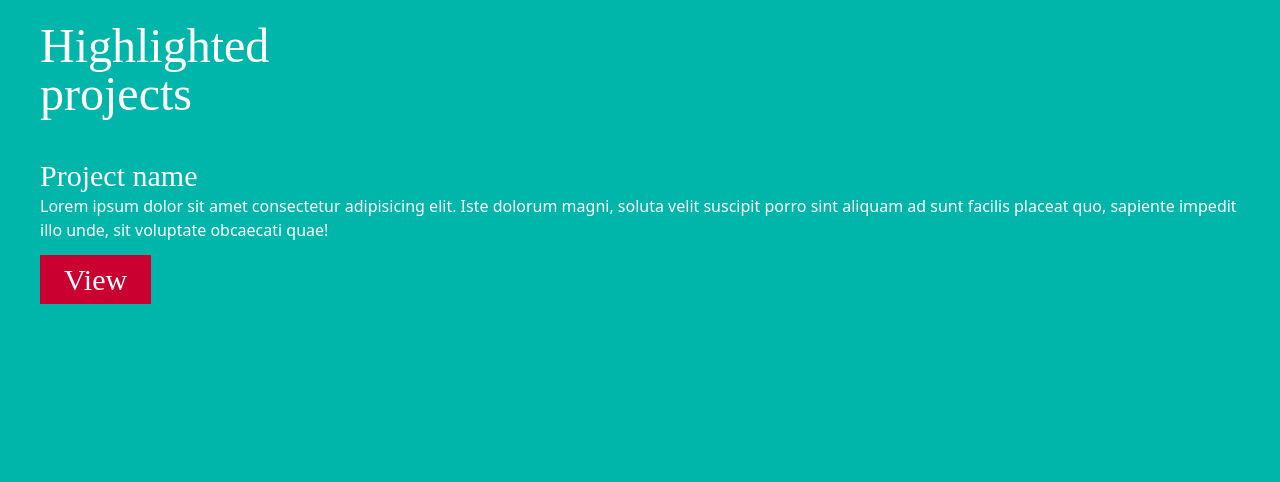
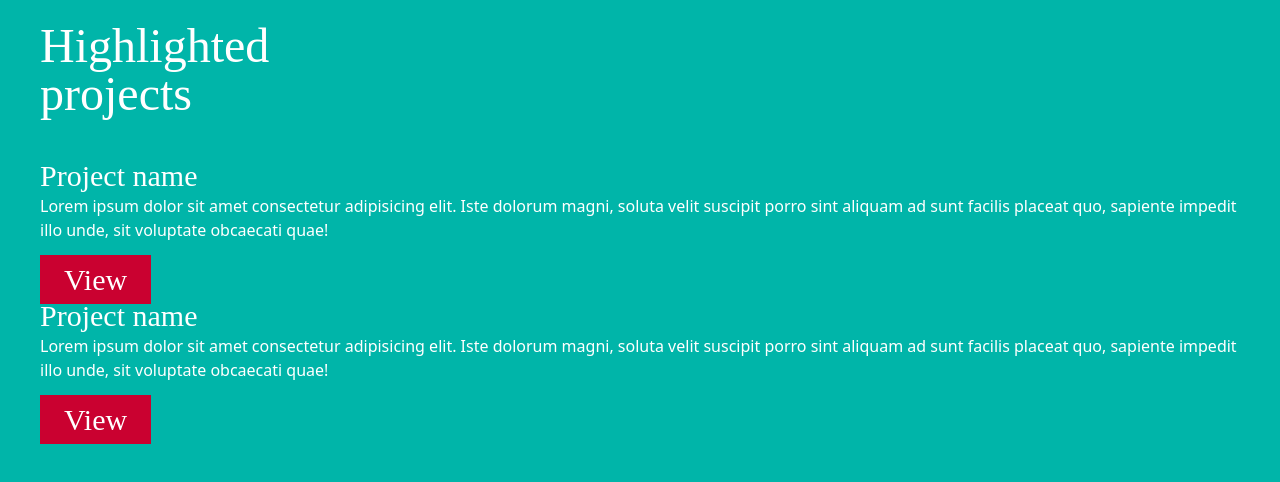
Before and after one commit to lukboy223/Portfolio, a Vue app: page / in a window 1280 px wide. Shown: the part 1510-1992 px from the top of the page. Built offline with nearby package versions, Linux system fonts and the light colour scheme; a web font is replaced by a local one.

Commit message:
test push

```diff
--- a/src/pages/home.vue
+++ b/src/pages/home.vue
@@ -55,6 +55,14 @@
                     quae!</p>
                 <a href="" target="_blank" class="serif text-3xl px-6 py-2 bg-[#CA0130]">View</a>
             </li>
+            <li>
+                <h3 class="text-3xl serif">Project name</h3>
+                <p class="mb-5">Lorem ipsum dolor sit amet consectetur adipisicing elit. Iste dolorum magni, soluta
+                    velit suscipit
+                    porro sint aliquam ad sunt facilis placeat quo, sapiente impedit illo unde, sit voluptate obcaecati
+                    quae!</p>
+                <a href="" target="_blank" class="serif text-3xl px-6 py-2 bg-[#CA0130]">View</a>
+            </li>
         </ul>
     </div>
 </template>
```
